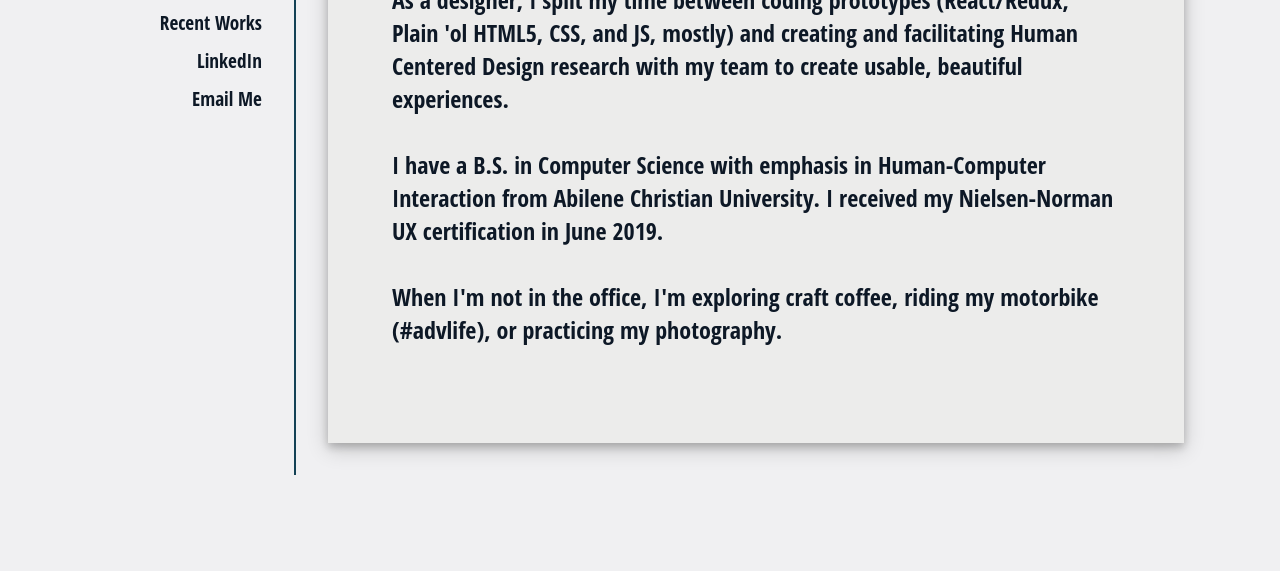
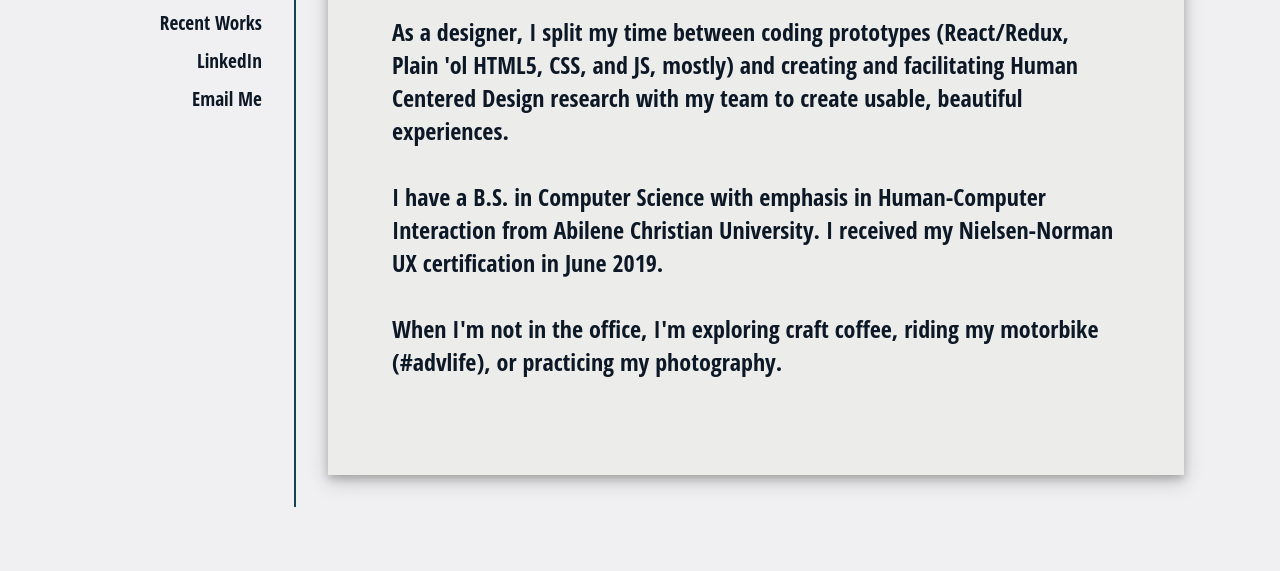
Before and after one commit to travesto/travesto.github.io, a website: page index.html in a window 1280 px wide. Shown: the part 310-881 px from the top of the page. Before the commit the page ends 849 px from the top, so only its background shows below. Drawn offline with nearby package versions, Linux system fonts and the light colour scheme.

Commit message:
padding fixes

```diff
--- a/css/newCSS.css
+++ b/css/newCSS.css
@@ -8,7 +8,7 @@
 
 
 .flexColumn.about {
-    margin: 0 32px 32px;
+    margin: 32px;
     flex-grow: 1;
     box-shadow: 0 4px 8px 0 rgba(0, 0, 0, 0.2), 0 6px 20px 0 rgba(0, 0, 0, 0.19);
     background-color: #ececeb;
```
